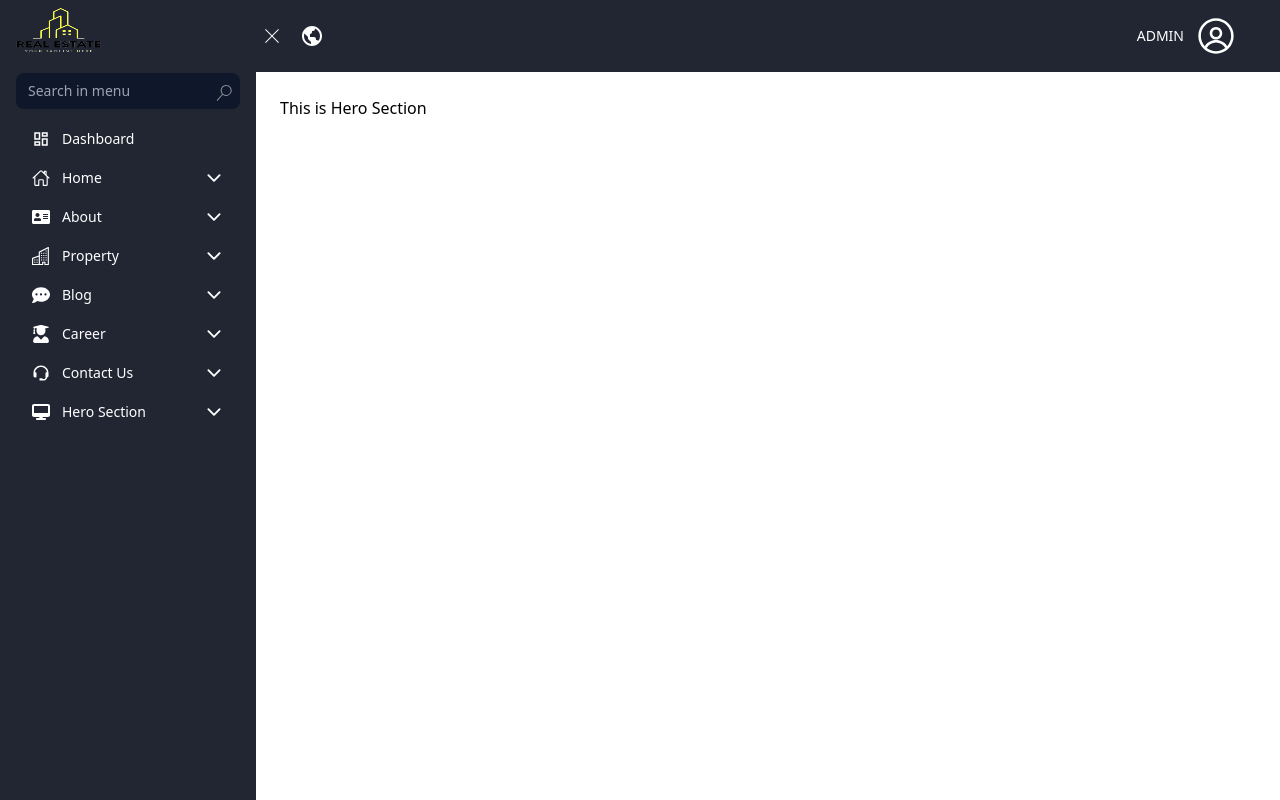
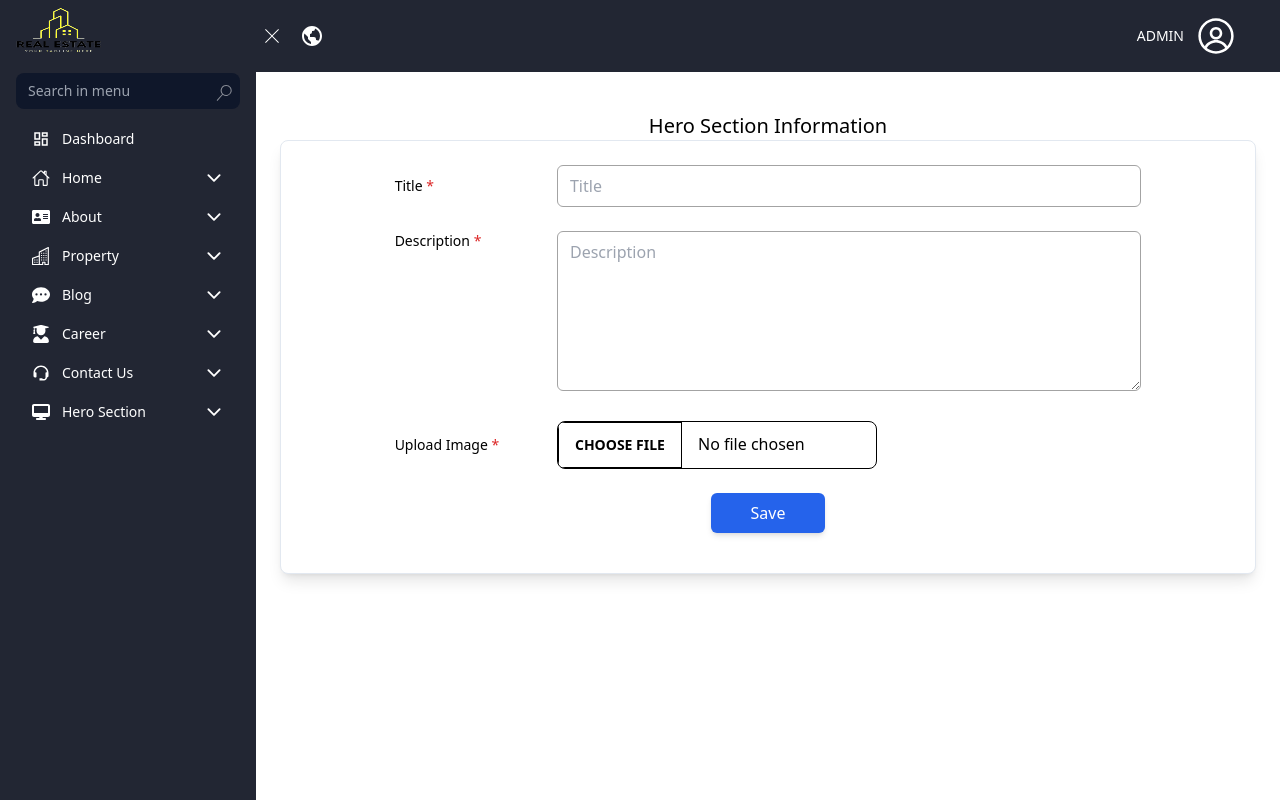
Before and after one commit to sumondas2001/Real-Estate-website, a React (Vite) app: page /admin-dashBoard/about-hero in a window 1280 px wide. Built offline with nearby package versions, Linux system fonts and the light colour scheme; a web font is replaced by a local one.

Commit message:
about pages hero section add admin dash board completed

```diff
--- a/src/AdminDashBoard/AboutPages/HeroSection/HeroSection.jsx
+++ b/src/AdminDashBoard/AboutPages/HeroSection/HeroSection.jsx
@@ -1,10 +1,98 @@
-<h1>This is Slider Section</h1>
+import { useState } from "react";
 
 const HeroSection = () => {
+     const [titleData, setTitleData] = useState({ title: "", subTitle: "", imgURL: "" });
+     console.log(titleData);
+     // Handle form submission
+     const handleHeroForm = (e) => {
+          e.preventDefault();
+          const form = e.target;
+          const title = form.title.value;
+          const description = form.description.value;
+          const imgFile = form.imgInput.files[0]; // Get the selected file
+
+          setTitleData({ title, description, imgFile });
+
+     };
+
      return (
           <div>
-               <h1>This is Hero Section</h1>
+               <div className="2xl:max-w-screen-2xl xl:max-w-screen-lg lg:max-w-screen-md md:max-w-screen-sm max-w-[360px] mx-auto py-4">
+                    <h1 className="text-xl font-medium text-center">Hero Section Information </h1>
+                    <div className="bg-white border border-slate-200 rounded-lg shadow-lg">
+                         <form onSubmit={handleHeroForm} className="pb-10 pt-6 space-y-6">
+                              {/* Title Field */}
+                              <div className="flex items-center justify-center">
+                                   <div className="lg:w-1/6 w-1/3">
+                                        <label className="text-sm font-medium text-left block">
+                                             Title <span className="text-red-600">*</span>
+                                        </label>
+                                   </div>
+                                   <div className="lg:w-3/5 w-full">
+                                        <input
+                                             className="w-full py-2 px-3 border border-neutral-400 focus:outline-none focus:border-blue-400 rounded-md"
+                                             type="text"
+                                             name="title"
+                                             required
+                                             placeholder="Title"
+                                        />
+                                   </div>
+                              </div>
 
+                              {/* Description Field */}
+                              <div className="flex  justify-center">
+                                   <div className="lg:w-1/6 w-1/3">
+                                        <label className="text-sm font-medium text-left block">
+                                             Description <span className="text-red-600">*</span>
+                                        </label>
+                                   </div>
+                                   <div className="lg:w-3/5 w-full">
+                                        <textarea
+                                             className="w-full py-2 h-40 px-3 border border-neutral-400 focus:outline-none focus:border-blue-400 rounded-md"
+                                             type="text"
+                                             name="description"
+                                             required
+                                             placeholder="Description"
+                                        />
+                                   </div>
+                              </div>
+
+                              {/* File Input Field */}
+                              <div className="flex items-center justify-center">
+                                   <div className="lg:w-1/6 w-1/3">
+                                        <label className="text-sm font-medium text-left block">
+                                             Upload Image <span className="text-red-600">*</span>
+                                        </label>
+                                   </div>
+                                   <div className="lg:w-3/5 w-full">
+                                        <div >
+
+                                             <input type="file"
+                                                  name="imgInput"
+                                                  accept="image/*"
+                                                  className="file-input  file-input-accent w-full max-w-xs"
+                                             />
+
+
+                                        </div>
+
+                                   </div>
+                              </div>
+
+
+
+                              {/* Save Button */}
+                              <div className="flex justify-center">
+                                   <button
+                                        type="submit"
+                                        className="py-2 px-10  bg-blue-600 text-white font-medium rounded-md shadow-md hover:bg-blue-700 focus:outline-none"
+                                   >
+                                        Save
+                                   </button>
+                              </div>
+                         </form>
+                    </div>
+               </div>
           </div>
      );
 };
--- a/src/AdminDashBoard/Sidebar/Sidebar.jsx
+++ b/src/AdminDashBoard/Sidebar/Sidebar.jsx
@@ -163,6 +163,19 @@ const Sidebar = () => {
                     {/* Dropdown Links */}
                     {isAboutDropdownOpen && (
                          <ul className="ml-4 space-y-1 mt-1 ">
+                              {/* About pages  Hero section */}
+                              <li>
+                                   <NavLink
+                                        to="/admin-dashBoard/about-hero"
+                                        end
+                                        className={({ isActive, isPending }) =>
+                                             `block hover:bg-slate-900 px-4 py-2 ${isPending ? "pending" : isActive ? "bg-slate-900 " : ""
+                                             }`
+                                        }
+                                   >
+                                        Hero Section
+                                   </NavLink>
+                              </li>
                               {/* About pages  About Us section */}
                               <li>
                                    <NavLink
```
